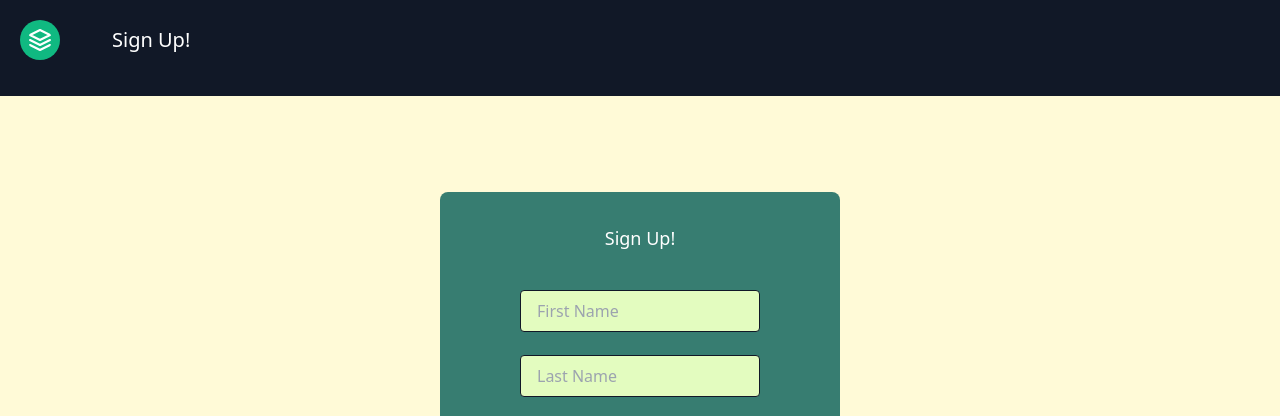
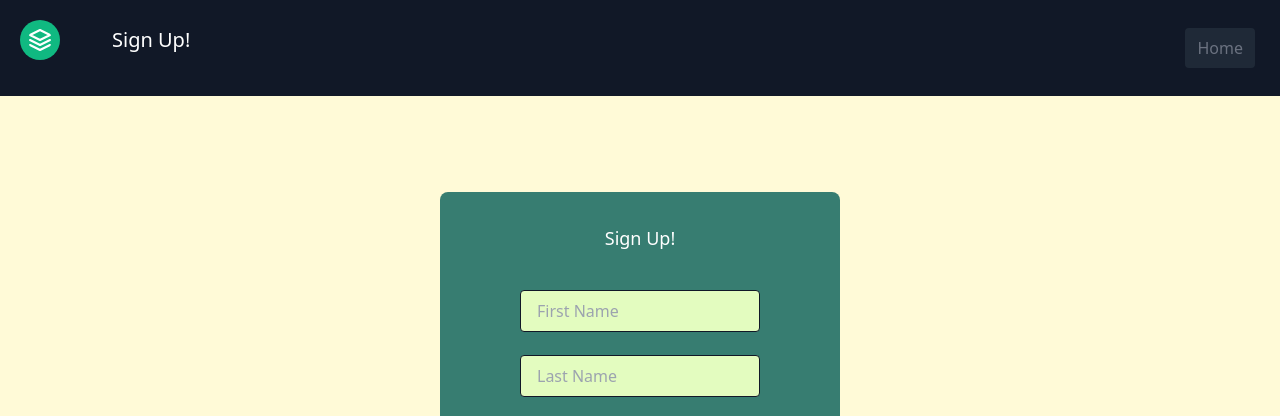
Before and after one commit to kartiknawani/chatanalysis, a Flask app: page /SignUp in a window 1280 px wide. Shown: the top 416 px of the page. Run offline with Flask 2, Linux system fonts and the light colour scheme.

Commit message:
Update SignUp.html

```diff
--- a/app/templates/SignUp.html
+++ b/app/templates/SignUp.html
@@ -50,7 +50,7 @@
 
 
           <nav class="md:ml-auto flex flex-wrap items-center text-base justify-center;">
-            <!-- <a href="/" class="inline-flex items-center bg-gray-800 border-0 py-1 px-3 focus:outline-none hover:bg-gray-700 rounded text-base mt-4 md:mt-0 hover:text-white"  style="margin-right: 5px; height: 40px;" >Home</a>  -->
+            <a href="/" class="inline-flex items-center bg-gray-800 border-0 py-1 px-3 focus:outline-none hover:bg-gray-700 rounded text-base mt-4 md:mt-0 hover:text-white"  style="margin-right: 5px; height: 40px;" >Home</a>
           </nav>
               <path d="M5 12h14M12 5l7 7-7 7"></path>
             </svg>
```
